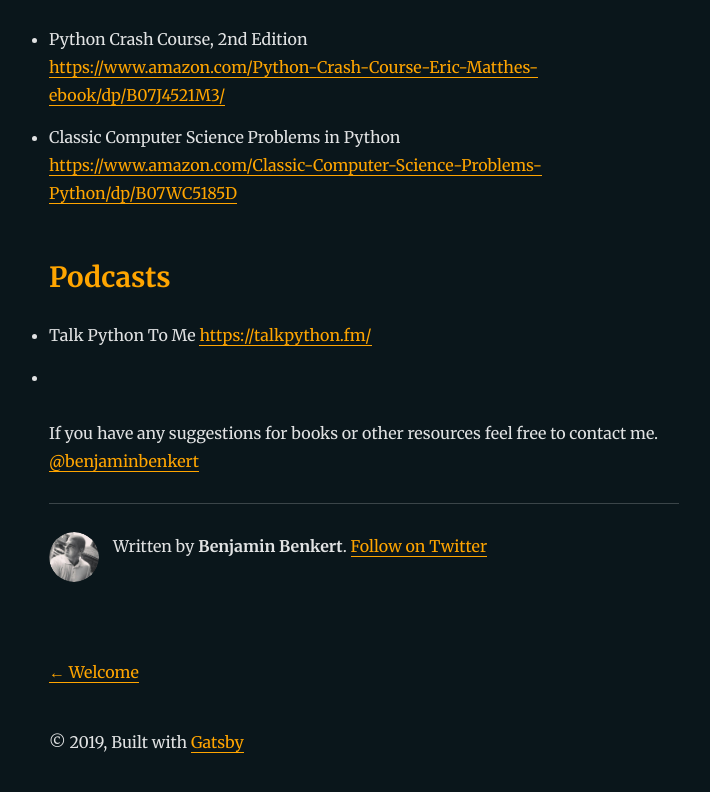
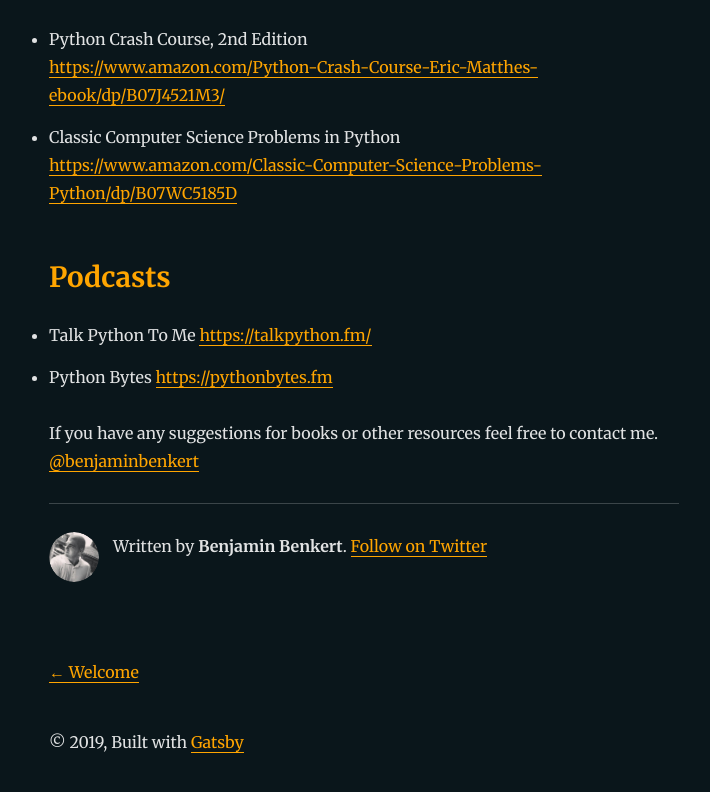
Before and after one commit to bbenkert/codemunchio, a Gatsby site: page /Python%20/ in a window 1280 px wide. Shown: the part 1457-2249 px from the top of the page, without its empty margins (276-986 px from the left). Built offline with nearby package versions, Linux system fonts and the light colour scheme; Gatsby itself is replaced by a stand-in of ours; some packages are replaced by stand-ins of ours.

Commit message:
Added Python Bytes

```diff
--- a/content/blog/Python /index.md
+++ b/content/blog/Python /index.md
@@ -31,6 +31,6 @@
 
 ## Podcasts
 - Talk Python To Me https://talkpython.fm/
--
+- Python Bytes https://pythonbytes.fm
 
 If you have any suggestions for books or other resources feel free to contact me. <a href='https://twitter.com/benjaminbenkert'>@benjaminbenkert</a>
```
